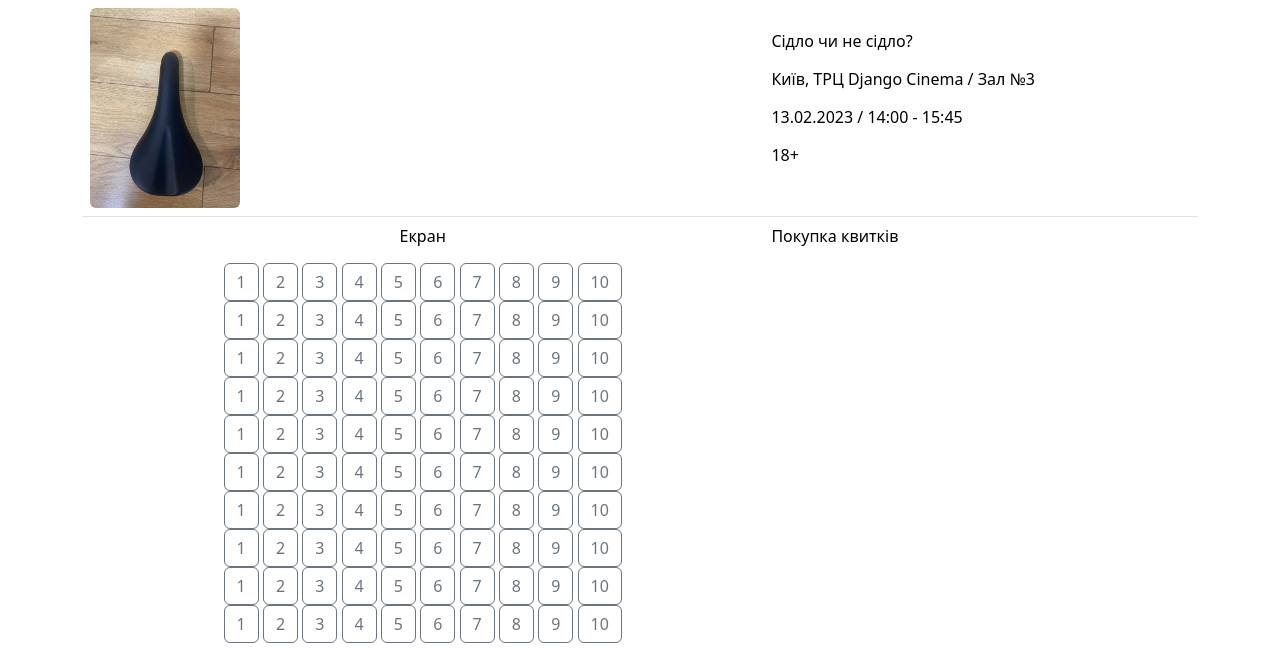
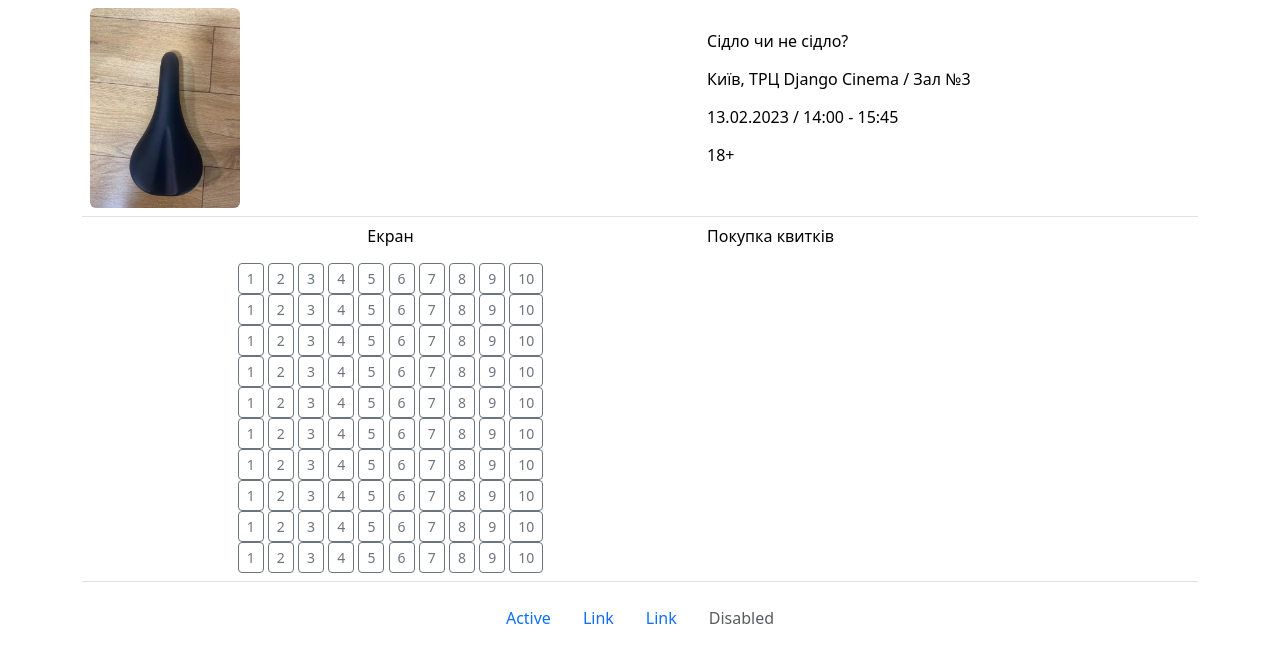
Before and after one commit to Viposha/Cinema, a Django app: page /hall/ in a window 1280 px wide. Shown: the part 86-737 px from the top of the page. Run offline with Django 4.2, Linux system fonts and the light colour scheme; data comes from the database, SQL or seed files in the repository.

Commit message:
add buttons

```diff
--- a/home/templates/home/hall_list.html
+++ b/home/templates/home/hall_list.html
@@ -22,7 +22,7 @@
           <div class="container">
               <p align="center">Екран</p>
             {% for place in object_list %}
-                <button type="button" class="btn btn-outline-secondary">{{place.seat}}</button>
+                <button id="{{place.id}}" type="button" data-bs-toggle="button" class="btn btn-outline-secondary btn-sm">{{place.seat}}</button>
                 {% if place.seat == 10 %}
                     <br>
                 {% endif %}
```
Also changed, not shown: home/static/home/custom.css (line endings or trailing spaces).
